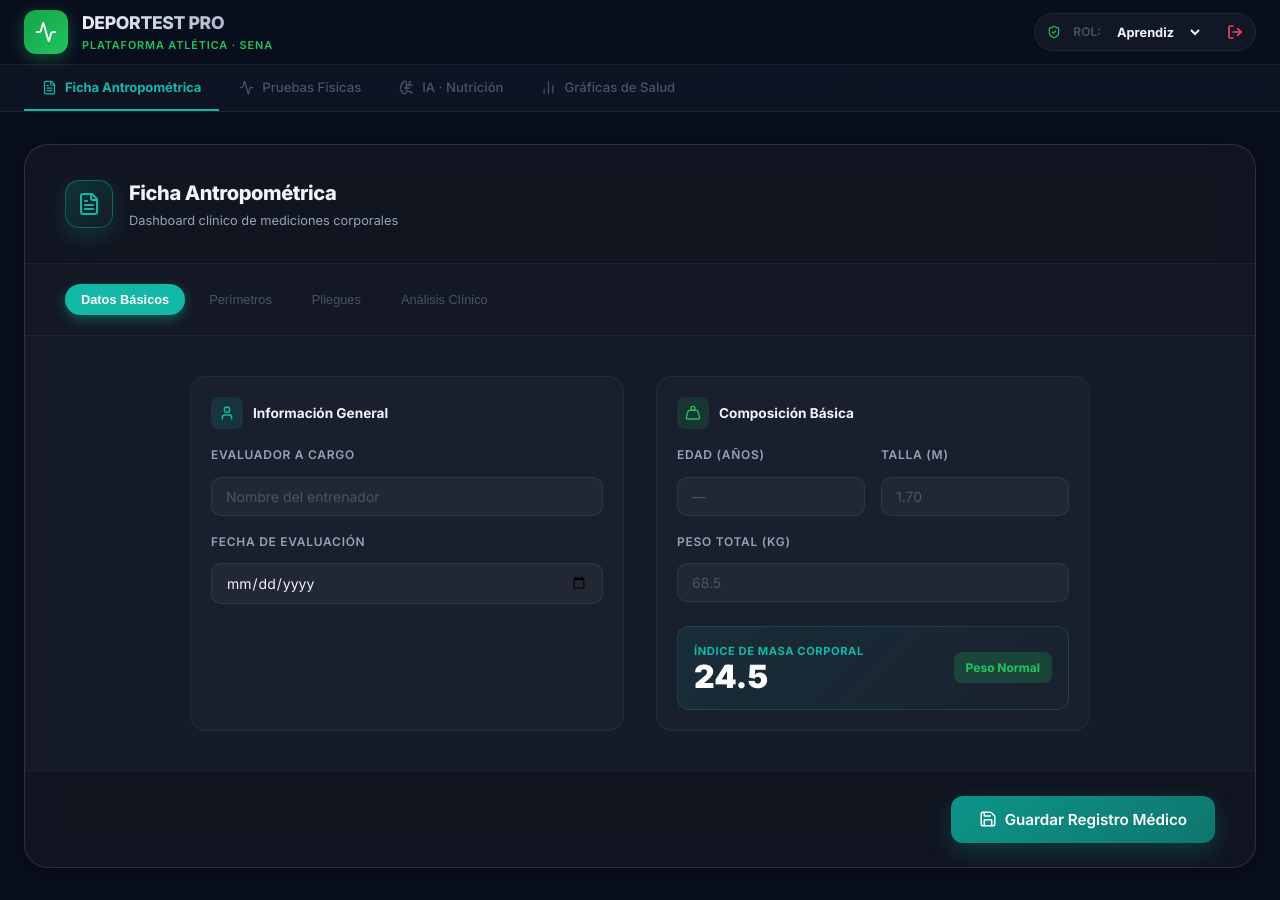
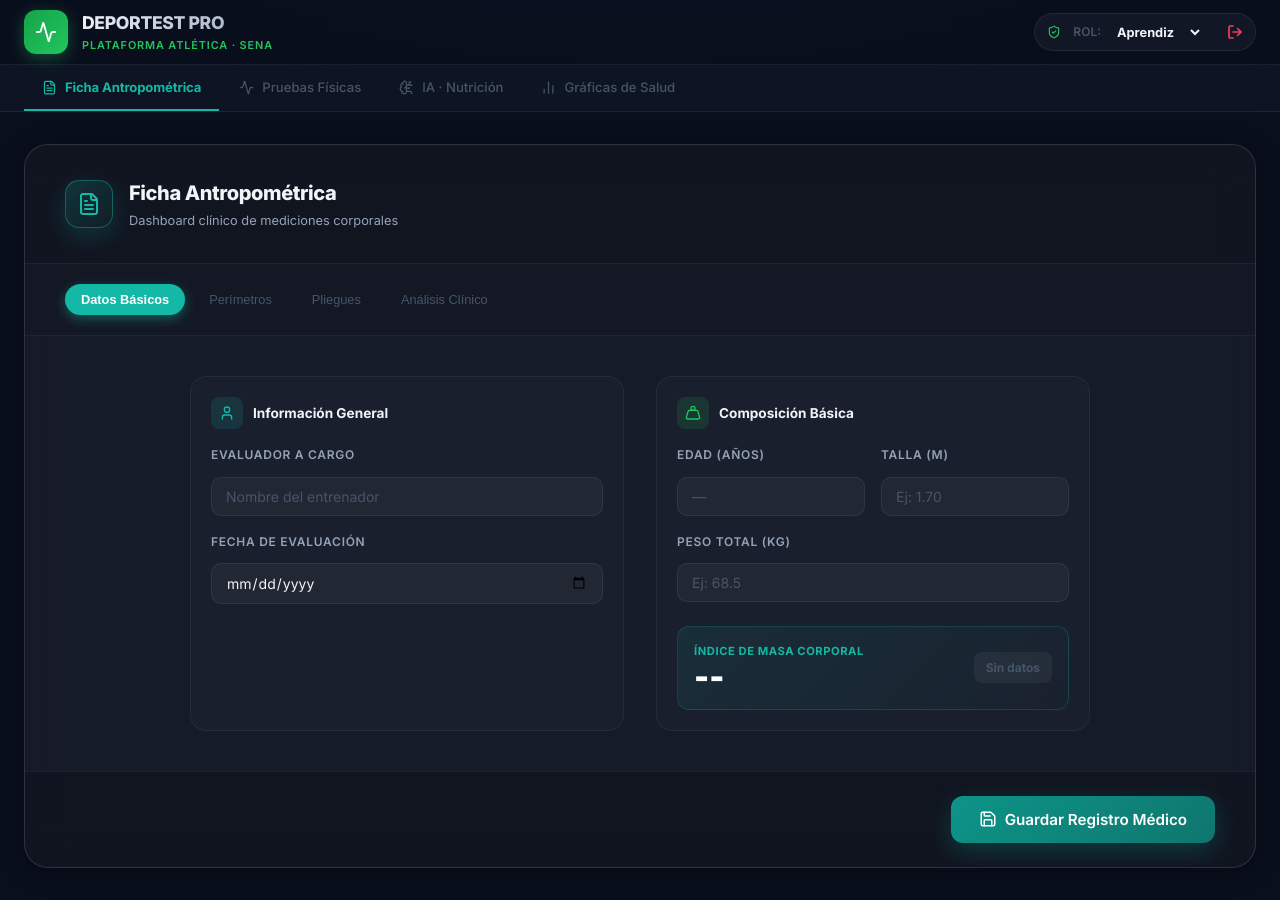
Before and after one commit to walterpinto00/Deportest, a React (Vite) app: page / in a window 1280 px wide. Both pictures are taken after a click on the button "Aprendiz". Built offline with nearby package versions, Linux system fonts and the light colour scheme; the HTML template or start-up script is replaced by a standard one.

Commit message:
feat: implementacion de validaciones robustas y calculadora automatica de IMC

```diff
--- a/src/components/auth/Login.tsx
+++ b/src/components/auth/Login.tsx
@@ -16,9 +16,20 @@ export function Login({ onLogin }: LoginProps) {
     if (e) e.preventDefault();
     setError("");
 
-    if (!forceRole && (!email || !password)) {
-      setError("Por favor completa ambos campos.");
-      return;
+    if (!forceRole) {
+      if (!email || !password) {
+        setError("Por favor completa ambos campos.");
+        return;
+      }
+      const emailRegex = /^[^\s@]+@[^\s@]+\.[^\s@]+$/;
+      if (!emailRegex.test(email)) {
+        setError("Por favor ingresa un correo electrónico válido (ej: usuario@sena.edu.co).");
+        return;
+      }
+      if (password.length < 6) {
+        setError("La contraseña debe tener al menos 6 caracteres por seguridad.");
+        return;
+      }
     }
 
     setLoading(true);
--- a/src/components/tabs/TabAntropometria.tsx
+++ b/src/components/tabs/TabAntropometria.tsx
@@ -22,6 +22,33 @@ const SUB_TABS: { id: SubTab; label: string; color: string }[] = [
 
 export function TabAntropometria({ role, onSave }: TabAntropometriaProps) {
   const [subTab, setSubTab] = useState<SubTab>("datos");
+
+  // Estado para cálculo de IMC
+  const [peso, setPeso] = useState("");
+  const [talla, setTalla] = useState("");
+
+  const pesoNum = parseFloat(peso);
+  const tallaNum = parseFloat(talla);
+  let imc = 0;
+  if (pesoNum > 0 && tallaNum > 0) {
+    imc = parseFloat((pesoNum / (tallaNum * tallaNum)).toFixed(1));
+  }
+
+  let imcClass = "Sin datos";
+  let imcColor = "var(--color-text-muted)";
+  let imcBg = "rgba(255,255,255,0.05)";
+
+  if (imc > 0) {
+    if (imc < 18.5) {
+      imcClass = "Bajo Peso"; imcColor = "#38bdf8"; imcBg = "rgba(56, 189, 248, 0.2)";
+    } else if (imc < 25) {
+      imcClass = "Peso Normal"; imcColor = "var(--color-green)"; imcBg = "rgba(34, 197, 94, 0.2)";
+    } else if (imc < 30) {
+      imcClass = "Sobrepeso"; imcColor = "var(--color-amber)"; imcBg = "rgba(245, 158, 11, 0.2)";
+    } else {
+      imcClass = "Obesidad"; imcColor = "var(--color-rose)"; imcBg = "rgba(244, 63, 94, 0.2)";
+    }
+  }
 
   // Decorator Card Component
   const MetricCard = ({ label, icon: Icon, color, children }: any) => (
@@ -108,18 +135,18 @@ export function TabAntropometria({ role, onSave }: TabAntropometriaProps) {
 
             <MetricCard label="Composición Básica" icon={Weight} color="var(--color-green)">
               <div style={{ display: "grid", gridTemplateColumns: "1fr 1fr", gap: 16 }}>
-                <Input label="Edad (años)" type="number" placeholder="—" />
-                <Input label="Talla (m)" type="number" step="0.01" placeholder="1.70" />
+                <Input label="Edad (años)" type="number" min="0" placeholder="—" />
+                <Input label="Talla (m)" type="number" min="0" step="0.01" placeholder="Ej: 1.70" value={talla} onChange={(e) => setTalla(e.target.value)} />
               </div>
-              <Input label="Peso Total (kg)" type="number" step="0.1" placeholder="68.5" />
+              <Input label="Peso Total (kg)" type="number" min="0" step="0.1" placeholder="Ej: 68.5" value={peso} onChange={(e) => setPeso(e.target.value)} />
 
               <div style={{ marginTop: 8, padding: 16, borderRadius: 12, background: "linear-gradient(135deg, rgba(20,184,166,0.1), rgba(20,184,166,0.02))", border: "1px solid rgba(20,184,166,0.2)", display: "flex", justifyContent: "space-between", alignItems: "center" }}>
                 <div>
                   <p style={{ fontSize: "0.7rem", color: "var(--color-teal)", fontWeight: 700, textTransform: "uppercase", letterSpacing: "0.05em" }}>Índice de Masa Corporal</p>
-                  <p style={{ fontSize: "2rem", fontWeight: 900, color: "#fff", lineHeight: 1 }}>24.5</p>
+                  <p style={{ fontSize: "2rem", fontWeight: 900, color: "#fff", lineHeight: 1 }}>{imc > 0 ? imc : "--"}</p>
                 </div>
-                <div style={{ padding: "6px 12px", background: "rgba(34,197,94,0.2)", color: "var(--color-green)", borderRadius: 8, fontSize: "0.75rem", fontWeight: 700 }}>
-                  Peso Normal
+                <div style={{ padding: "6px 12px", background: imcBg, color: imcColor, borderRadius: 8, fontSize: "0.75rem", fontWeight: 700, transition: "all 0.3s" }}>
+                  {imcClass}
                 </div>
               </div>
             </MetricCard>
@@ -136,7 +163,7 @@ export function TabAntropometria({ role, onSave }: TabAntropometriaProps) {
               {["Hombro", "Tórax", "Cintura", "Cadera", "Brazo Derecho", "Brazo Izquierdo", "Muslo Superior", "Muslo Medio", "Muslo Inferior", "Pierna"].map(
                 (m) => (
                   <div key={m} style={{ position: "relative" }}>
-                    <Input label={m} type="number" placeholder="0.0" />
+                    <Input label={m} type="number" min="0" step="0.1" placeholder="0.0" />
                     <div style={{ position: "absolute", right: 12, top: 38, fontSize: "0.7rem", color: "var(--color-text-muted)", fontWeight: 600 }}>cm</div>
                   </div>
                 )
@@ -155,7 +182,7 @@ export function TabAntropometria({ role, onSave }: TabAntropometriaProps) {
               {["Bicipital", "Tricipital", "Subescapular", "Suprailiaco", "Abdominal", "Muslo", "Pantorrilla"].map(
                 (m) => (
                   <div key={m} style={{ position: "relative" }}>
-                    <Input label={m} type="number" placeholder="0.0" />
+                    <Input label={m} type="number" min="0" step="0.1" placeholder="0.0" />
                     <div style={{ position: "absolute", right: 12, top: 38, fontSize: "0.7rem", color: "var(--color-text-muted)", fontWeight: 600 }}>mm</div>
                   </div>
                 )
@@ -168,10 +195,10 @@ export function TabAntropometria({ role, onSave }: TabAntropometriaProps) {
           <div style={{ display: "grid", gridTemplateColumns: "1fr 1fr", gap: 32, maxWidth: 900, margin: "0 auto" }}>
             <MetricCard label="Signos Vitales e Índices" icon={HeartPulse} color="var(--color-rose)">
               <Input label="Tensión Arterial (mmHg)" placeholder="Ej: 120/80" />
-              <Input label="Frecuencia Cardíaca (bpm)" type="number" placeholder="Ej: 72" />
+              <Input label="Frecuencia Cardíaca (bpm)" type="number" min="0" placeholder="Ej: 72" />
               <div style={{ display: "grid", gridTemplateColumns: "1fr 1fr", gap: 16 }}>
-                <Input label="Peso Ideal (kg)" type="number" />
-                <Input label="Índ. Obesidad" type="number" />
+                <Input label="Peso Ideal (kg)" type="number" min="0" />
+                <Input label="Índ. Obesidad" type="number" min="0" step="0.1" />
               </div>
             </MetricCard>
 
--- a/src/components/tabs/TabUsuarios.tsx
+++ b/src/components/tabs/TabUsuarios.tsx
@@ -40,7 +40,38 @@ export function TabUsuarios({ onSave }: TabUsuariosProps) {
   const [bgColor, setBgColor] = useState("b6e3f4");
   const [copied, setCopied]   = useState(false);
 
+  // Form State
+  const [formData, setFormData] = useState({
+    email: "", password: "", rol: "APRENDIZ",
+    tipoDoc: "Cédula de Ciudadanía (CC)", numDoc: "",
+    nombres: "", apellidos: "", genero: "Masculino", fechaNacimiento: ""
+  });
+  const [errors, setErrors] = useState<Record<string, string>>({});
+
   const avatarUrl = `https://api.dicebear.com/9.x/${style}/svg?seed=${seed}&backgroundColor=${bgColor}`;
+
+  const handleChange = (field: string, value: string) => {
+    setFormData(prev => ({ ...prev, [field]: value }));
+    if (errors[field]) {
+      setErrors(prev => ({ ...prev, [field]: "" }));
+    }
+  };
+
+  const handleSave = () => {
+    const newErrors: Record<string, string> = {};
+    if (!formData.email || !/^[^\s@]+@[^\s@]+\.[^\s@]+$/.test(formData.email)) newErrors.email = "Correo inválido";
+    if (!formData.password || formData.password.length < 6) newErrors.password = "Mínimo 6 caracteres";
+    if (!formData.numDoc || !/^\d+$/.test(formData.numDoc)) newErrors.numDoc = "Solo números requeridos";
+    if (!formData.nombres) newErrors.nombres = "Campo requerido";
+    if (!formData.apellidos) newErrors.apellidos = "Campo requerido";
+
+    if (Object.keys(newErrors).length > 0) {
+      setErrors(newErrors);
+      return;
+    }
+    // Si todo es válido
+    onSave();
+  };
 
   const randomize = () => {
     const randomSeed  = Math.random().toString(36).slice(2, 10);
@@ -86,9 +117,9 @@ export function TabUsuarios({ onSave }: TabUsuariosProps) {
           <div style={{ gridColumn: "1 / -1" }}>
             <p className="section-title">Credenciales de Acceso</p>
             <div style={{ display: "grid", gridTemplateColumns: "1fr 1fr 1fr", gap: 16 }}>
-              <Input label="Correo Electrónico" type="email" placeholder="usuario@correo.com" />
-              <Input label="Contraseña" type="password" placeholder="••••••••" />
-              <Select label="Rol en el Sistema">
+              <Input label="Correo Electrónico" type="email" placeholder="usuario@correo.com" value={formData.email} onChange={(e) => handleChange("email", e.target.value)} error={errors.email} />
+              <Input label="Contraseña" type="password" placeholder="••••••••" value={formData.password} onChange={(e) => handleChange("password", e.target.value)} error={errors.password} />
+              <Select label="Rol en el Sistema" value={formData.rol} onChange={(e) => handleChange("rol", e.target.value)}>
                 <option>APRENDIZ</option>
                 <option>ENTRENADOR</option>
                 <option>ADMINISTRADOR</option>
@@ -101,20 +132,20 @@ export function TabUsuarios({ onSave }: TabUsuariosProps) {
           <div style={{ gridColumn: "1 / -1" }}>
             <p className="section-title">Datos Personales</p>
             <div style={{ display: "grid", gridTemplateColumns: "repeat(3, 1fr)", gap: 16 }}>
-              <Select label="Tipo de Identificación">
+              <Select label="Tipo de Identificación" value={formData.tipoDoc} onChange={(e) => handleChange("tipoDoc", e.target.value)}>
                 <option>Cédula de Ciudadanía (CC)</option>
                 <option>Tarjeta de Identidad (TI)</option>
                 <option>Cédula de Extranjería (CE)</option>
               </Select>
-              <Input label="Número de Identificación" placeholder="Ej: 1001234567" />
-              <Input label="Nombres" placeholder="Ej: Juan" />
-              <Input label="Apellidos" placeholder="Ej: Pérez" />
-              <Select label="Género">
+              <Input label="Número de Identificación" placeholder="Ej: 1001234567" value={formData.numDoc} onChange={(e) => handleChange("numDoc", e.target.value)} error={errors.numDoc} />
+              <Input label="Nombres" placeholder="Ej: Juan" value={formData.nombres} onChange={(e) => handleChange("nombres", e.target.value)} error={errors.nombres} />
+              <Input label="Apellidos" placeholder="Ej: Pérez" value={formData.apellidos} onChange={(e) => handleChange("apellidos", e.target.value)} error={errors.apellidos} />
+              <Select label="Género" value={formData.genero} onChange={(e) => handleChange("genero", e.target.value)}>
                 <option>Masculino</option>
                 <option>Femenino</option>
                 <option>Otro</option>
               </Select>
-              <Input label="Fecha de Nacimiento" type="date" />
+              <Input label="Fecha de Nacimiento" type="date" value={formData.fechaNacimiento} onChange={(e) => handleChange("fechaNacimiento", e.target.value)} />
             </div>
           </div>
 
@@ -319,7 +350,7 @@ export function TabUsuarios({ onSave }: TabUsuariosProps) {
         </div>
 
         <div style={{ marginTop: 32, paddingTop: 24, borderTop: "1px solid var(--color-border)", display: "flex", justifyContent: "flex-end" }}>
-          <button className="btn btn-primary" onClick={onSave}>
+          <button className="btn btn-primary" onClick={handleSave}>
             <Save size={15} />
             Registrar Usuario
           </button>
--- a/src/components/ui/Input.tsx
+++ b/src/components/ui/Input.tsx
@@ -5,13 +5,19 @@ import React from "react";
 
 interface InputProps extends React.InputHTMLAttributes<HTMLInputElement> {
   label?: string;
+  error?: string;
 }
 
-export function Input({ label, className = "", ...props }: InputProps) {
+export function Input({ label, error, className = "", ...props }: InputProps) {
   return (
     <div style={{ display: "flex", flexDirection: "column", gap: 6 }}>
       {label && <label className="dp-label">{label}</label>}
-      <input className={`dp-input ${className}`} {...props} />
+      <input
+        className={`dp-input ${className}`}
+        style={error ? { borderColor: "var(--color-rose)" } : {}}
+        {...props}
+      />
+      {error && <span style={{ color: "var(--color-rose)", fontSize: "0.75rem", fontWeight: 600 }}>{error}</span>}
     </div>
   );
 }
```
